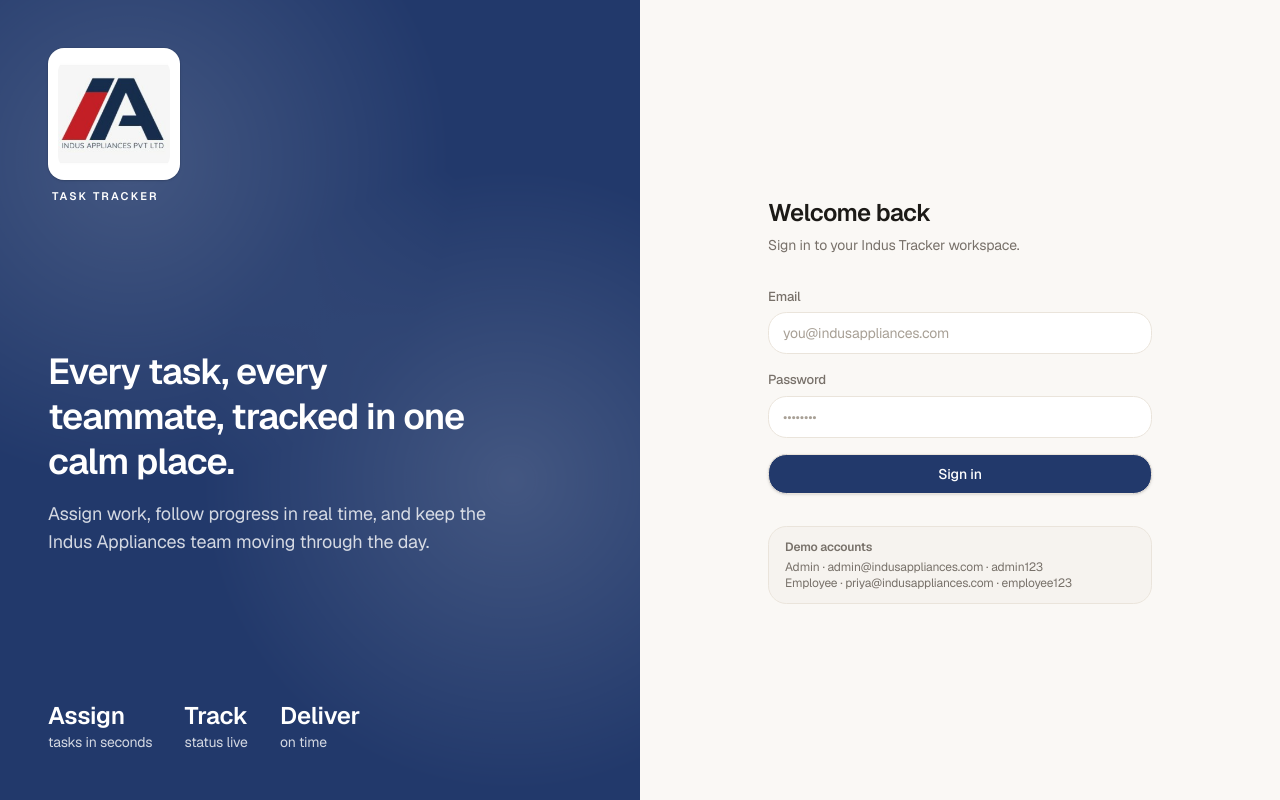
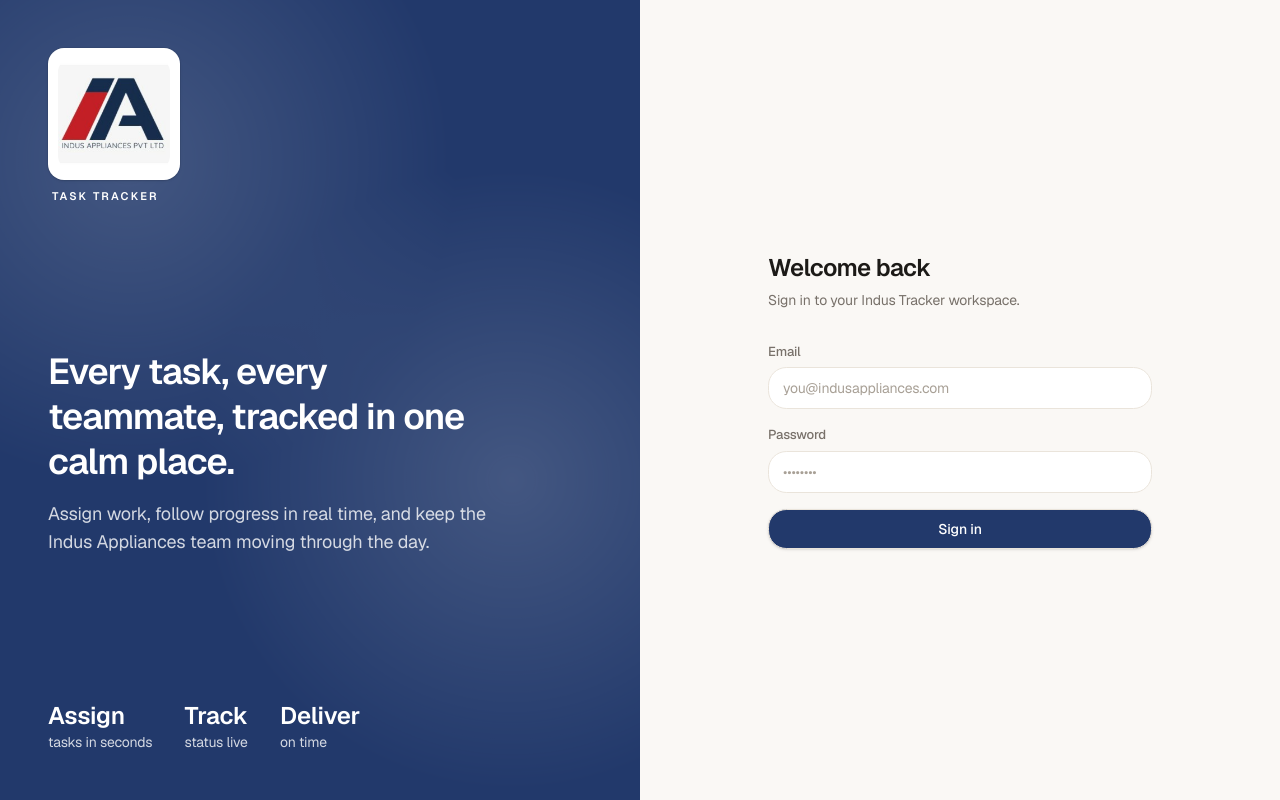
Before and after one commit to ronitdhansoia/indusdb, a Next.js app: page /login in a window 1280 px wide. Built offline with nearby package versions, Linux system fonts and the light colour scheme; no server answers.

Commit message:
Remove demo account credentials from the login page

```diff
--- a/app/login/page.tsx
+++ b/app/login/page.tsx
@@ -64,14 +64,6 @@
           <div className="mt-8">
             <LoginForm />
           </div>
-
-          <div className="mt-8 rounded-xl border border-border bg-surface-2/60 px-4 py-3 text-xs text-muted">
-            <p className="font-semibold text-muted">Demo accounts</p>
-            <p className="mt-1">
-              Admin · admin@indusappliances.com · admin123
-            </p>
-            <p>Employee · priya@indusappliances.com · employee123</p>
-          </div>
         </div>
       </div>
     </div>
```
